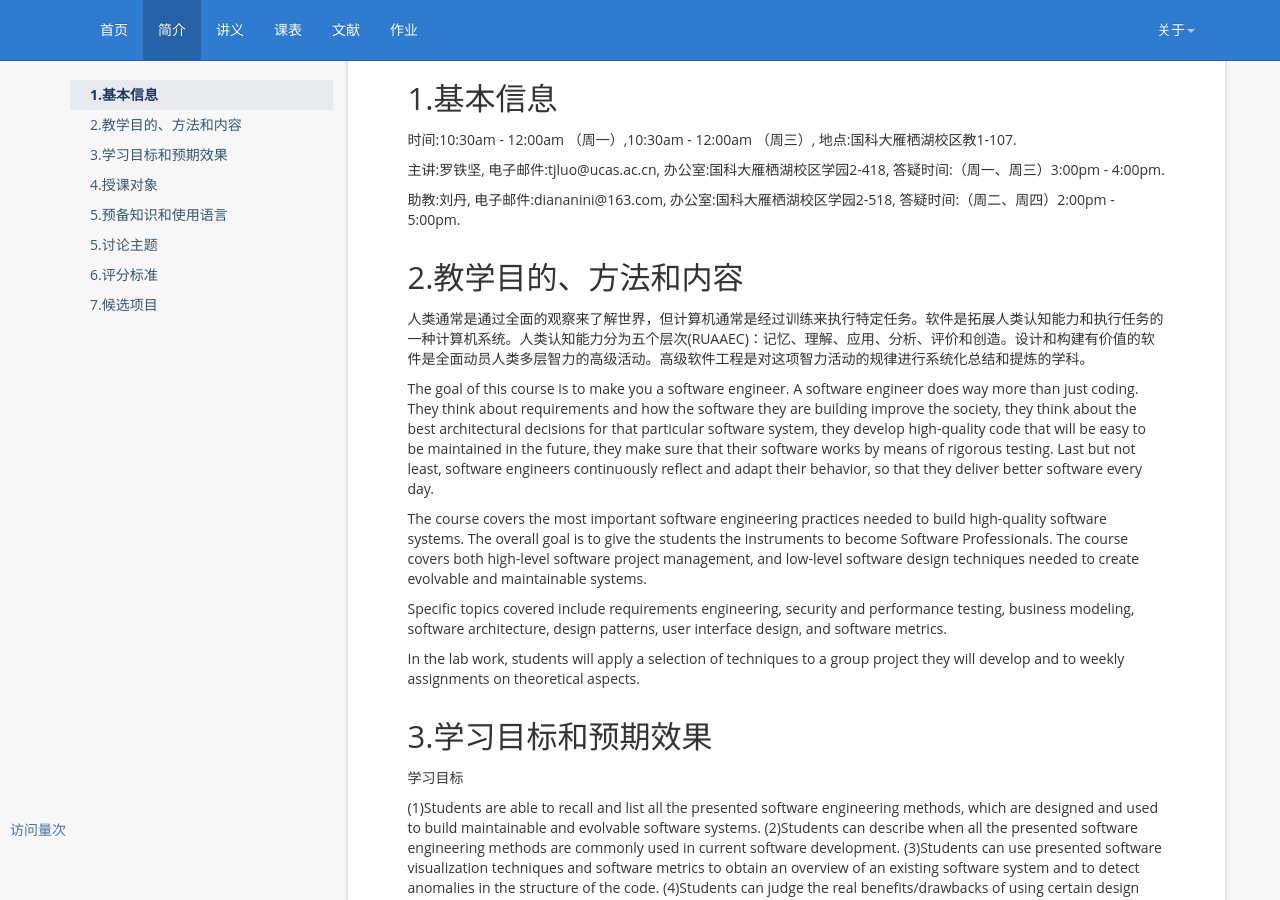
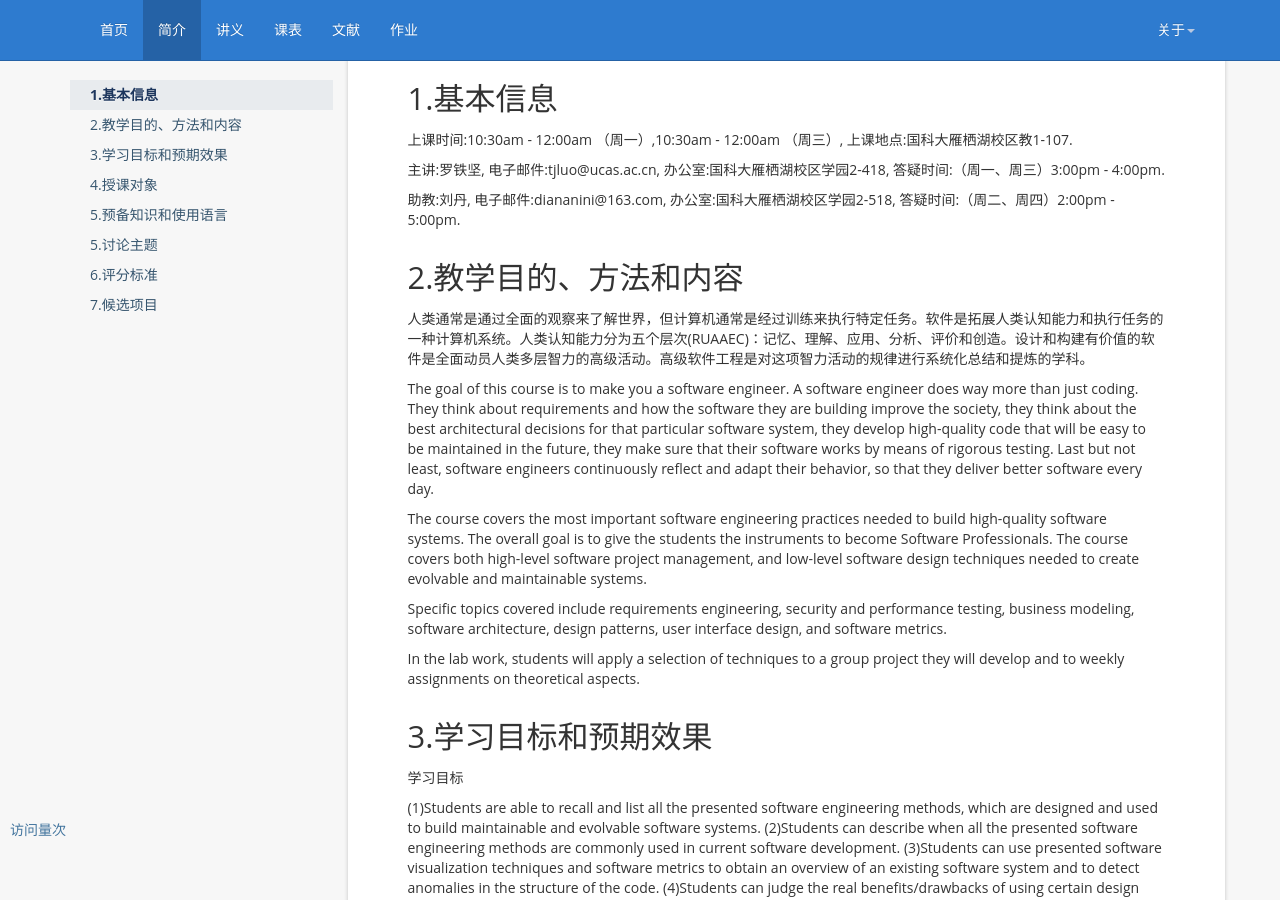
Before and after one commit to tjluo-ucas/ase, a Jekyll site: the page built from _posts/2019-02-08-intro.md, in a window 1280 px wide and 900 px high. Built offline with Jekyll 4.4.1, drawn with Linux system fonts in a browser that asks for light colours; nearby versions of some CDN libraries; comment, search, counter and statistics services are not loaded.

Commit message:
Update 2019-02-08-intro.md

```diff
--- a/_posts/2019-02-08-intro.md
+++ b/_posts/2019-02-08-intro.md
@@ -10,8 +10,8 @@ banner: 课程简介
 
 1.基本信息 {#basic}
 ---------------------------
-时间:10:30am - 12:00am （周一）,10:30am - 12:00am （周三）,
-地点:国科大雁栖湖校区教1-107.
+上课时间:10:30am - 12:00am （周一）,10:30am - 12:00am （周三）,
+上课地点:国科大雁栖湖校区教1-107.
 
 主讲:罗铁坚,
 电子邮件:tjluo@ucas.ac.cn,
```
